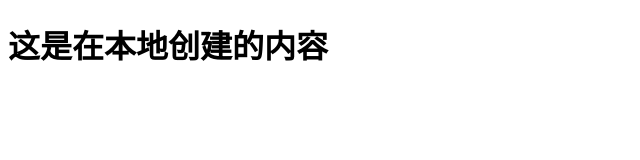
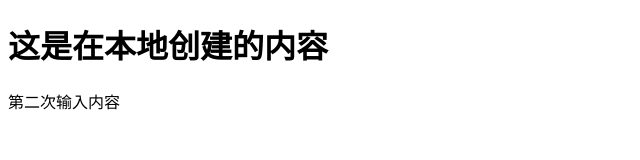
Before and after one commit to xyy-lady/test, a plain HTML site: page index.html in a window 1280 px wide. Shown: the whole page, without its empty margins (0-640 px from the left). Drawn offline with Linux system fonts and the light colour scheme.

Commit message:
02-修改内容

```diff
--- a/index.html
+++ b/index.html
@@ -6,5 +6,7 @@
 </head>
 <body>
 <h1>这是在本地创建的内容  </h1>
+
+<div>第二次输入内容</div>
 </body>
 </html>
```
